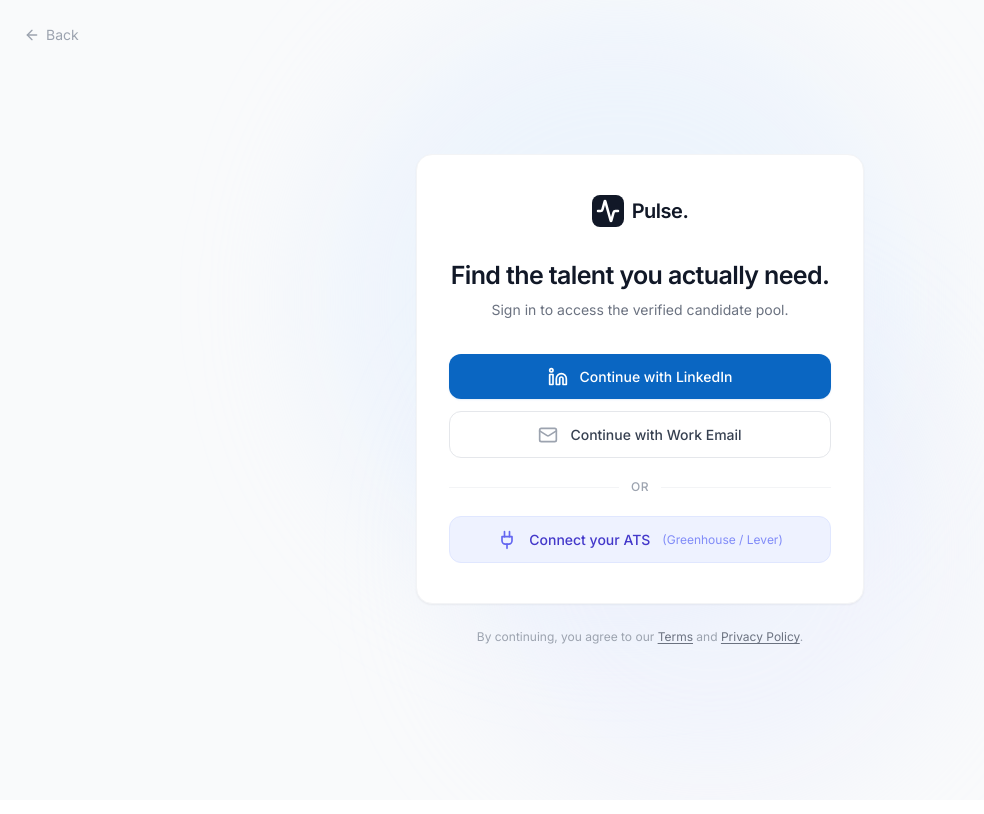
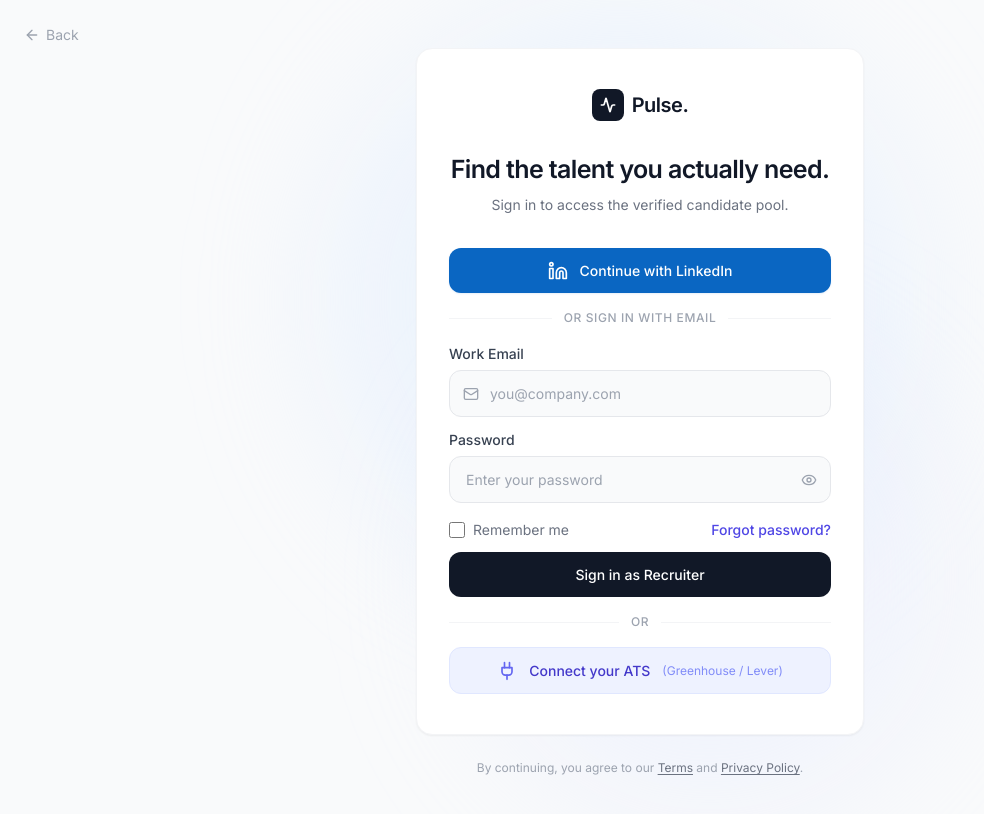
Before and after one commit to 2007Sachin/Company-portal, a Next.js app: page /recruiter/login in a window 1280 px wide. Shown: the top 814 px of the page, without its empty margins (0-984 px from the left). Built offline with nearby package versions, Linux system fonts and the light colour scheme.

Commit message:
fix: add email/password fields to recruiter login page

```diff
--- a/src/app/recruiter/login/page.tsx
+++ b/src/app/recruiter/login/page.tsx
@@ -3,16 +3,31 @@
 import React, { useState } from 'react';
 import Link from 'next/link';
 import { useRouter } from 'next/navigation';
-import { Linkedin, Mail, Plug, ArrowLeft, Activity, Loader2 } from 'lucide-react';
+import { Linkedin, Mail, Plug, ArrowLeft, Activity, Loader2, Eye, EyeOff } from 'lucide-react';
 
 export default function RecruiterLoginPage() {
   const router = useRouter();
-  const [hoveredBtn, setHoveredBtn] = useState<string | null>(null);
   const [loadingBtn, setLoadingBtn] = useState<string | null>(null);
+  const [showEmailForm, setShowEmailForm] = useState(false);
+  const [email, setEmail] = useState('');
+  const [password, setPassword] = useState('');
+  const [showPassword, setShowPassword] = useState(false);
+  const [error, setError] = useState('');
 
   const handleAuth = async (method: string) => {
     setLoadingBtn(method);
-    // Simulate auth delay
+    await new Promise((resolve) => setTimeout(resolve, 1200));
+    router.push('/recruiter/search');
+  };
+
+  const handleEmailLogin = async (e: React.FormEvent) => {
+    e.preventDefault();
+    setError('');
+    if (!email.trim() || !password.trim()) {
+      setError('Please fill in all fields');
+      return;
+    }
+    setLoadingBtn('email-submit');
     await new Promise((resolve) => setTimeout(resolve, 1200));
     router.push('/recruiter/search');
   };
@@ -41,7 +56,7 @@
           {/* Logo */}
           <div className="flex items-center justify-center gap-2">
             <div className="w-8 h-8 rounded-lg bg-gray-900 flex items-center justify-center">
-              <Activity className="w-4.5 h-4.5 text-white" strokeWidth={2.5} />
+              <Activity className="w-4 h-4 text-white" strokeWidth={2.5} />
             </div>
             <span className="text-xl font-bold text-gray-900 tracking-tight">Pulse.</span>
           </div>
@@ -56,13 +71,11 @@
             </p>
           </div>
 
-          {/* Auth Buttons */}
+          {/* Auth Buttons & Form */}
           <div className="space-y-3">
             {/* LinkedIn */}
             <button
               onClick={() => handleAuth('linkedin')}
-              onMouseEnter={() => setHoveredBtn('linkedin')}
-              onMouseLeave={() => setHoveredBtn(null)}
               disabled={loadingBtn !== null}
               className="w-full flex items-center justify-center gap-3 px-4 py-3 bg-[#0A66C2] text-white rounded-xl font-medium text-sm
                          hover:bg-[#004182] focus:outline-none focus:ring-2 focus:ring-[#0A66C2]/40 focus:ring-offset-2
@@ -77,27 +90,90 @@
               Continue with LinkedIn
             </button>
 
-            {/* Work Email */}
-            <button
-              onClick={() => handleAuth('email')}
-              onMouseEnter={() => setHoveredBtn('email')}
-              onMouseLeave={() => setHoveredBtn(null)}
-              disabled={loadingBtn !== null}
-              className="w-full flex items-center justify-center gap-3 px-4 py-3 bg-white text-gray-700 rounded-xl font-medium text-sm
-                         border border-gray-200 hover:border-gray-300 hover:bg-gray-50
-                         focus:outline-none focus:ring-2 focus:ring-gray-200 focus:ring-offset-2
-                         transition-all duration-200 disabled:opacity-60 disabled:cursor-not-allowed"
-            >
-              {loadingBtn === 'email' ? (
-                <Loader2 className="w-5 h-5 animate-spin" />
-              ) : (
-                <Mail className="w-5 h-5 text-gray-400" />
-              )}
-              Continue with Work Email
-            </button>
+            {/* Divider */}
+            <div className="relative py-1">
+              <div className="absolute inset-0 flex items-center">
+                <div className="w-full border-t border-gray-100" />
+              </div>
+              <div className="relative flex justify-center">
+                <span className="bg-white px-3 text-xs text-gray-400 uppercase tracking-wider font-medium">or sign in with email</span>
+              </div>
+            </div>
 
-            {/* Divider */}
-            <div className="relative py-2">
+            {/* Email / Password Form */}
+            {error && (
+              <div className="p-3 rounded-xl bg-red-50 border border-red-100 text-sm text-red-600">
+                {error}
+              </div>
+            )}
+
+            <form onSubmit={handleEmailLogin} className="space-y-3">
+              <div>
+                <label className="block text-sm font-medium text-gray-700 mb-1.5">Work Email</label>
+                <div className="relative">
+                  <Mail className="absolute left-3.5 top-1/2 -translate-y-1/2 w-4 h-4 text-gray-400" />
+                  <input
+                    type="email"
+                    value={email}
+                    onChange={(e) => setEmail(e.target.value)}
+                    placeholder="you@company.com"
+                    className="w-full pl-10 pr-4 py-3 bg-gray-50 border border-gray-200 rounded-xl text-sm text-gray-900 placeholder-gray-400
+                               focus:outline-none focus:ring-2 focus:ring-indigo-500/30 focus:border-indigo-300 focus:bg-white
+                               transition-all duration-200"
+                    required
+                  />
+                </div>
+              </div>
+
+              <div>
+                <label className="block text-sm font-medium text-gray-700 mb-1.5">Password</label>
+                <div className="relative">
+                  <input
+                    type={showPassword ? 'text' : 'password'}
+                    value={password}
+                    onChange={(e) => setPassword(e.target.value)}
+                    placeholder="Enter your password"
+                    className="w-full pl-4 pr-12 py-3 bg-gray-50 border border-gray-200 rounded-xl text-sm text-gray-900 placeholder-gray-400
+                               focus:outline-none focus:ring-2 focus:ring-indigo-500/30 focus:border-indigo-300 focus:bg-white
+                               transition-all duration-200"
+                    required
+                  />
+                  <button
+                    type="button"
+                    onClick={() => setShowPassword(!showPassword)}
+                    className="absolute right-3.5 top-1/2 -translate-y-1/2 text-gray-400 hover:text-gray-600 transition-colors"
+                  >
+                    {showPassword ? <EyeOff className="w-4 h-4" /> : <Eye className="w-4 h-4" />}
+                  </button>
+                </div>
+              </div>
+
+              <div className="flex items-center justify-between text-sm pt-1">
+                <label className="flex items-center gap-2 text-gray-500 cursor-pointer">
+                  <input type="checkbox" className="rounded border-gray-300 text-indigo-600 focus:ring-indigo-500 w-4 h-4" />
+                  Remember me
+                </label>
+                <Link href="/auth/forgot-password" className="text-indigo-600 hover:text-indigo-700 font-medium transition-colors">
+                  Forgot password?
+                </Link>
+              </div>
+
+              <button
+                type="submit"
+                disabled={loadingBtn !== null}
+                className="w-full flex items-center justify-center gap-2 px-4 py-3 bg-gray-900 text-white rounded-xl font-medium text-sm
+                           hover:bg-gray-800 focus:outline-none focus:ring-2 focus:ring-gray-900/30 focus:ring-offset-2
+                           transition-all duration-200 disabled:opacity-60 disabled:cursor-not-allowed mt-2"
+              >
+                {loadingBtn === 'email-submit' ? (
+                  <Loader2 className="w-5 h-5 animate-spin" />
+                ) : null}
+                Sign in as Recruiter
+              </button>
+            </form>
+
+            {/* ATS Divider */}
+            <div className="relative py-1">
               <div className="absolute inset-0 flex items-center">
                 <div className="w-full border-t border-gray-100" />
               </div>
@@ -109,8 +185,6 @@
             {/* ATS Integration */}
             <button
               onClick={() => handleAuth('ats')}
-              onMouseEnter={() => setHoveredBtn('ats')}
-              onMouseLeave={() => setHoveredBtn(null)}
               disabled={loadingBtn !== null}
               className="w-full flex items-center justify-center gap-3 px-4 py-3 rounded-xl font-medium text-sm
                          bg-indigo-50 text-indigo-700 border border-indigo-100
```
Also changed, not shown: git_status.txt (added).
